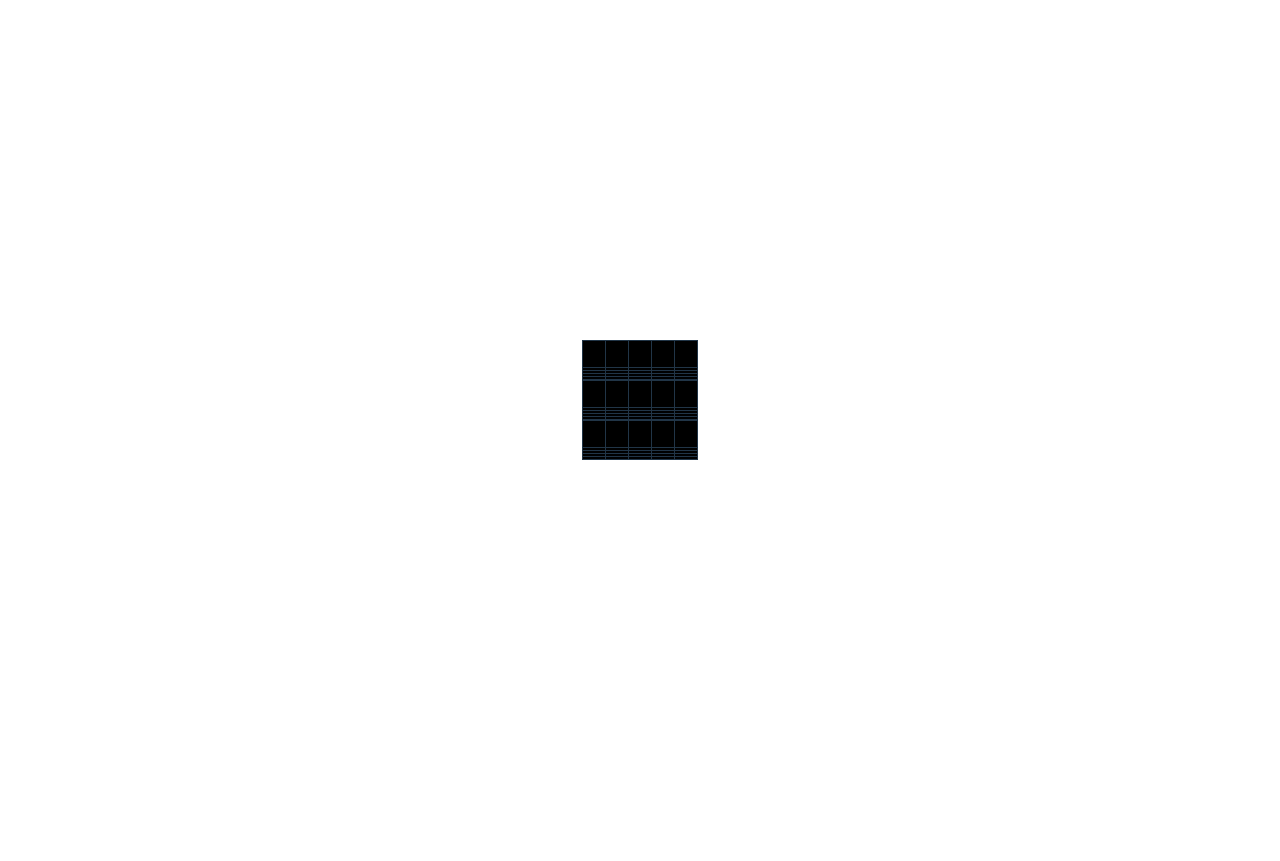
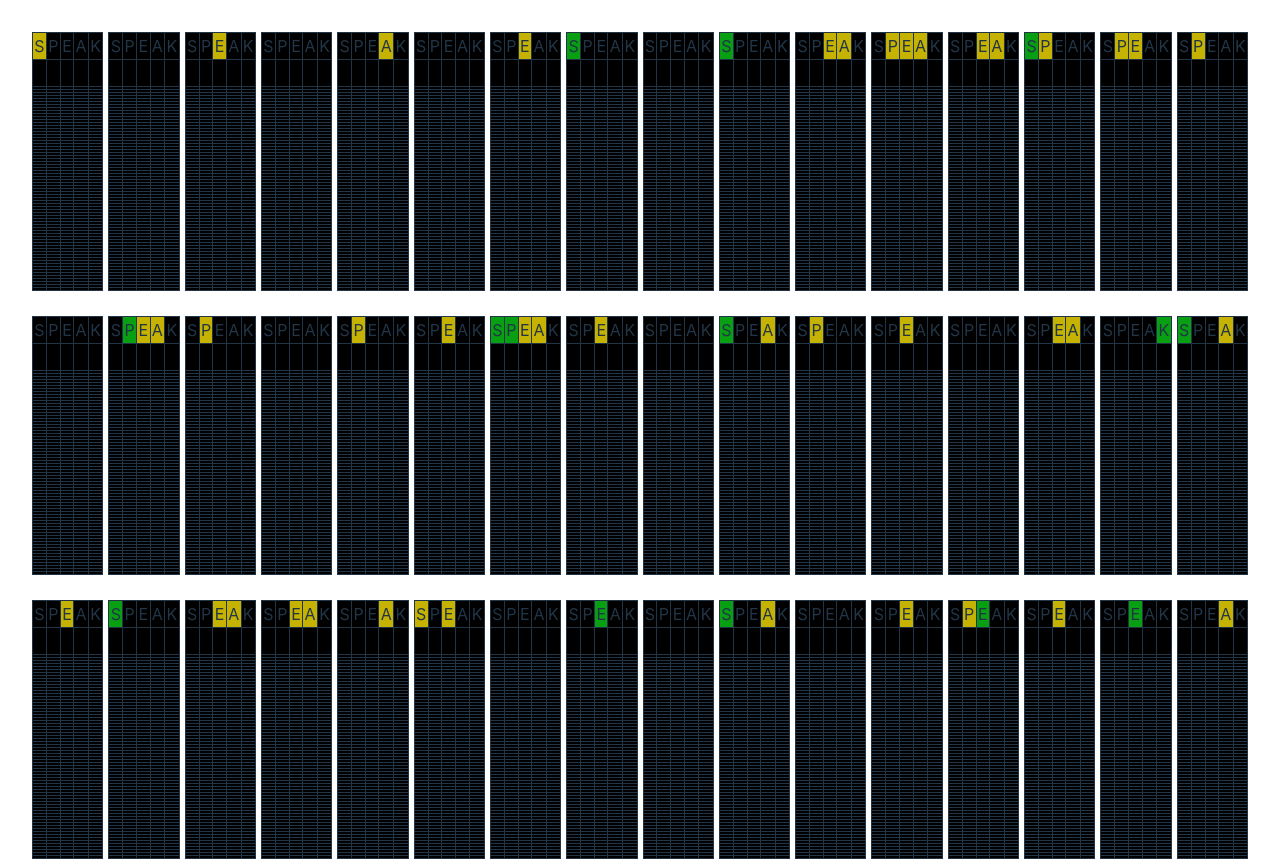
Before and after one commit to NotUnlikeTheWaves/hordle, a React (Vite) app: page / in a window 1280 px wide. Shown: the top 861 px of the page. Before the commit the page ends 800 px from the top, so only its background shows below. Built offline with nearby package versions, Linux system fonts and the light colour scheme.

Commit message:
Make big grid

```diff
--- a/src/App.css
+++ b/src/App.css
@@ -1,5 +1,4 @@
 #root {
-  max-width: 1280px;
   margin: 0 auto;
   padding: 2rem;
   text-align: center;
@@ -16,3 +15,12 @@ td {
   max-width: 20px;
   background-color: black;
 }
+
+.grid-container-element {
+  display: grid;
+  grid-template-columns: 1fr 1fr 1fr 1fr 1fr 1fr 1fr 1fr 1fr 1fr 1fr 1fr 1fr 1fr 1fr 1fr;
+  grid-gap: 5px;
+}
+.grid-child-element {
+  margin-bottom: 20px;
+}
--- a/src/App.tsx
+++ b/src/App.tsx
@@ -6,8 +6,8 @@ import { WordLength, NumberOfWordles, MaxGuesses } from './Constants'
 import { WordList } from './WordList'
 import { getWordList } from './Random'
 
-// const wordList = getWordList()
-const activeWords = ["LIBEL", "HELLO", "THERE"]
+const activeWords = getWordList()
+// const activeWords = ["LIBEL", "HELLO", "THERE"]
 
 function showGameWon(gameState: GameState) : React.ReactElement {
   return (
@@ -22,7 +22,7 @@ function showGameLost(gameState: GameState, gamesWon: number)  : React.ReactElem
 }
 
 function App() {
-  const [gameState, setGameState] = useState<GameState>({currentWord: "", history: []})
+  const [gameState, setGameState] = useState<GameState>({currentWord: "", history: ["SPEAK"]})
 
   function handleUserInput(event: KeyboardEvent) {
     function isLetter(s: string) : boolean {
@@ -63,7 +63,7 @@ function App() {
   let wordles = []
   var numberOfCompleteWordles = 0
   for(let i = 0; i < activeWords.length; i++) {
-    wordles.push(<WordHolder key={i} word={activeWords[i]} gameState={gameState} />)
+    wordles.push(<div className="grid-child-element purple"><WordHolder key={i} word={activeWords[i]} gameState={gameState} /></div>)
     if (gameState.history.indexOf(activeWords[i]) != -1) {
       numberOfCompleteWordles++
     }
@@ -77,7 +77,8 @@ function App() {
       <div>
       {gameWon && showGameWon(gameState)}
       {gameLost && showGameLost(gameState, numberOfCompleteWordles)}
-      {wordles}
+      <div className="grid-container-element">{wordles}
+      </div>
       </div>
     </>
   )
--- a/src/Constants.tsx
+++ b/src/Constants.tsx
@@ -1,5 +1,5 @@
-const MaxGuesses = 5;
-const NumberOfWordles = 3;
+const MaxGuesses = 70;
+const NumberOfWordles = 64;
 const WordLength = 5;
 
 export {MaxGuesses, NumberOfWordles, WordLength};
```
